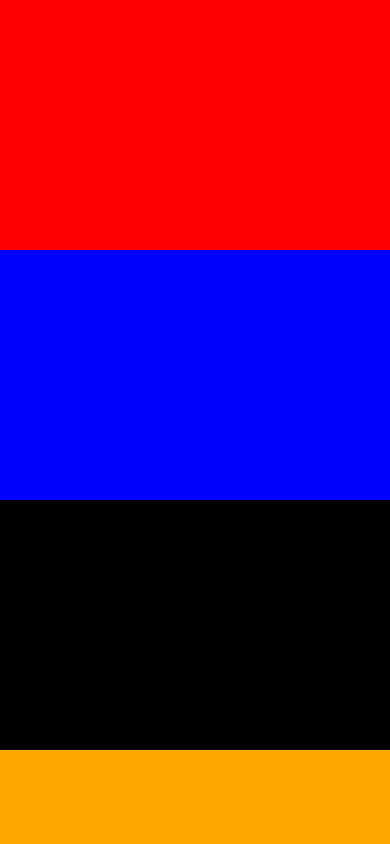
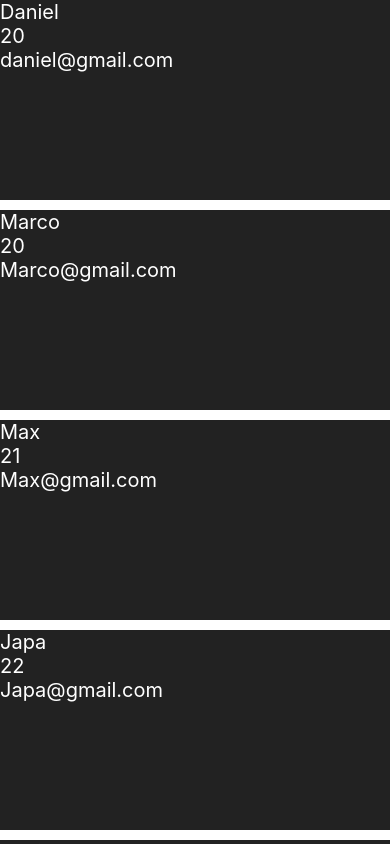
Before and after one commit to Daniel-Nasciment/Curso_React-Native, a React Native app: screen / in a window 390 px wide. Built offline with nearby package versions, Linux system fonts and the light colour scheme.

Commit message:
FlatList e suas props

```diff
--- a/App.js
+++ b/App.js
@@ -1,18 +1,35 @@
 import React, {Component} from 'react';
-import {View, StyleSheet, ScrollView} from 'react-native';
+import {View, StyleSheet, FlatList, Text} from 'react-native';
 
 class App extends Component {
+
+  constructor(props) {
+    super(props);
+    this.state = {
+      feed: [
+        {id: '1', nome: 'Daniel', idade: 20, email: 'daniel@gmail.com'},
+        {id: '2', nome: 'Marco', idade: 20, email: 'Marco@gmail.com'},
+        {id: '3', nome: 'Max', idade: 21, email: 'Max@gmail.com'},
+        {id: '4', nome: 'Japa', idade: 22, email: 'Japa@gmail.com'},
+        {id: '5', nome: 'Daniel', idade: 20, email: 'daniel@gmail.com'},
+        {id: '6', nome: 'Marco', idade: 20, email: 'Marco@gmail.com'},
+        {id: '7', nome: 'Max', idade: 21, email: 'Max@gmail.com'},
+        {id: '8', nome: 'Japa', idade: 22, email: 'Japa@gmail.com'}
+      ]
+    }
+  }
+
 
   render(){
 
     return(
       <View style={styles.container}>
-        <ScrollView showsVerticalScrollIndicator={false}>
-          <View style={styles.box1}></View>
-          <View style={styles.box2}></View>
-          <View style={styles.box3}></View>
-          <View style={styles.box4}></View>
-        </ScrollView>
+        <FlatList
+        data={this.state.feed}
+        keyExtractor={(item) => item.id}
+        renderItem={ ({item}) => <Pessoa data={item} /> }
+        >
+        </FlatList>
       </View>
     );
   }
@@ -23,22 +40,28 @@
   container: {
     flex: 1
   },
-  box1: {
-    backgroundColor: 'red',
-    height: 250
+  areaPessoa: {
+    backgroundColor: '#222',
+    marginBottom: 10,
+    height: 200
   },
-  box2: {
-    backgroundColor: 'blue',
-    height: 250
-  },
-  box3: {
-    backgroundColor: 'black',
-    height: 250
-  },
-  box4: {
-    backgroundColor: 'orange',
-    height: 250
+  txtPessoa: {
+    fontSize: 20,
+    color: '#FFF'
   }
 });
 
 export default App;
+
+
+class Pessoa extends Component {
+  render() {
+    return (
+      <View style={styles.areaPessoa}>
+        <Text style={styles.txtPessoa}>{this.props.data.nome}</Text>
+        <Text style={styles.txtPessoa}>{this.props.data.idade}</Text>
+        <Text style={styles.txtPessoa}>{this.props.data.email}</Text>
+      </View>
+    );
+  }
+}
```
